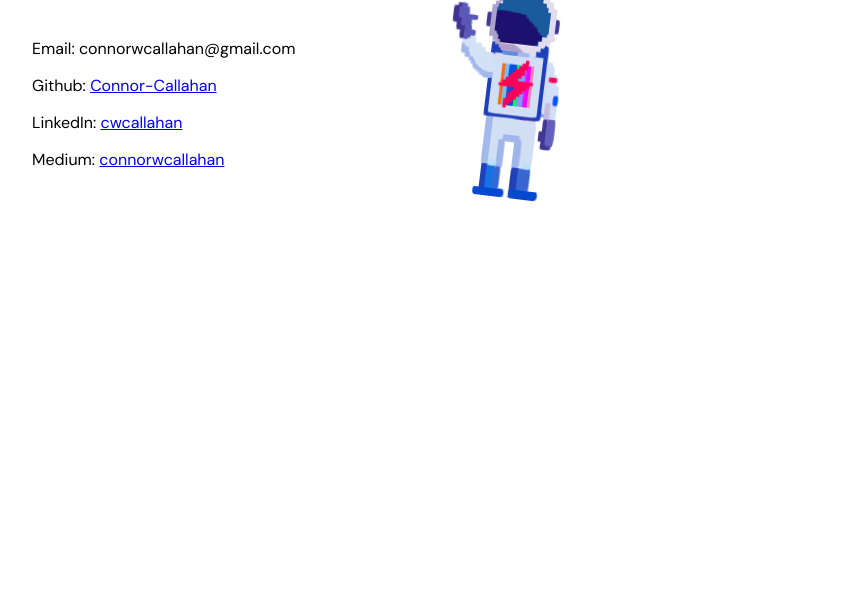
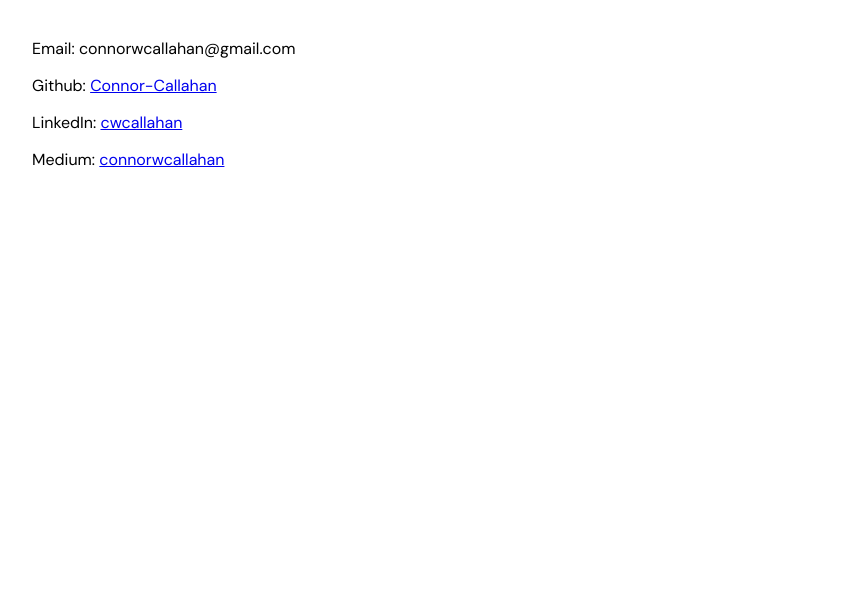
Before and after one commit to Connor-Callahan/connorwcallahan.com, a Gatsby site: page /contact in a window 1280 px wide. Shown: the part 187-800 px from the top of the page, without its empty margins (208-1058 px from the left). Built offline with nearby package versions, Linux system fonts and the light colour scheme; Gatsby itself is replaced by a stand-in of ours; a web font is replaced by a local one.

Commit message:
netlify deploy

```diff
--- a/src/pages/contact.js
+++ b/src/pages/contact.js
@@ -16,7 +16,6 @@
               <p>LinkedIn: <a target="_blank" href="https://www.linkedin.com/in/cwcallahan/" rel="noopener noreferrer">cwcallahan</a></p>
               <p>Medium: <a target="_blank" href="https://medium.com/@connorwcallahan"  rel="noopener noreferrer">connorwcallahan</a></p>
             </ul>
-            <img className="me-icon" alt="astronaut" src={require('../images/me-icon.png')} />
           </div>
       </div>
     </div>
@@ -24,3 +23,5 @@
 )
 
 export default ContactPage
+
+// <img className="me-icon" alt="astronaut" src={require('../images/me-icon.png')} />
```
